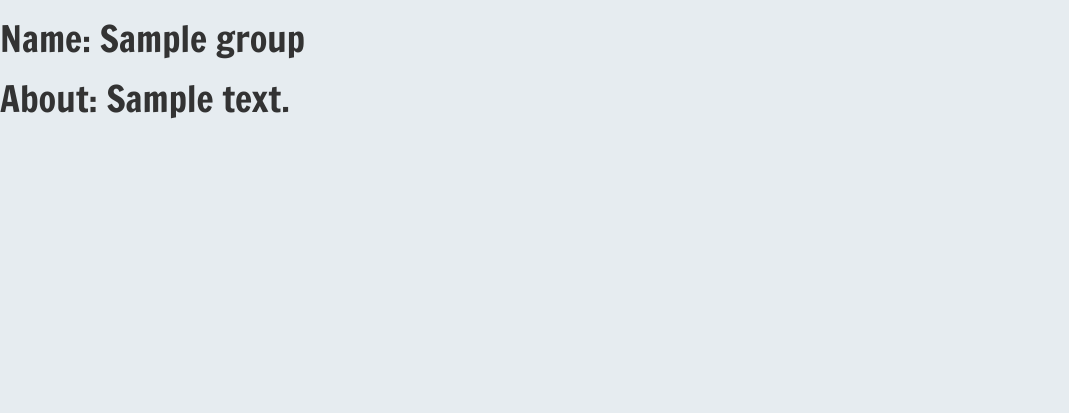
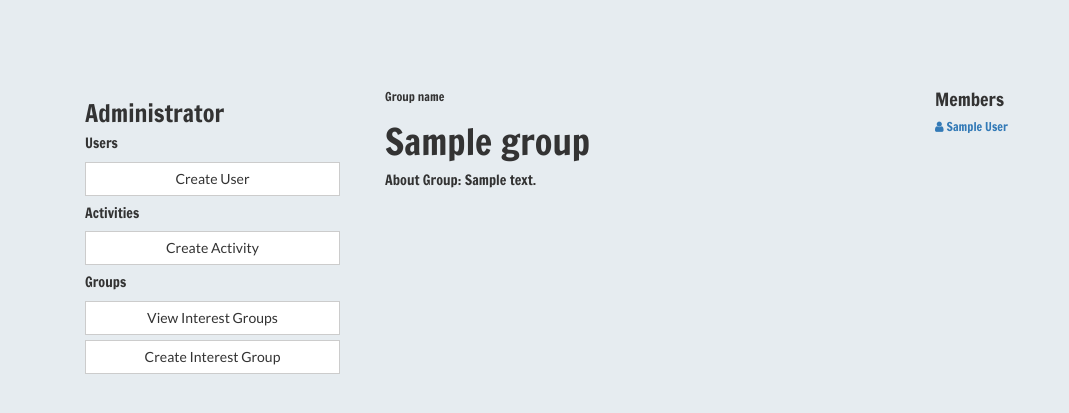
Before and after one commit to UBP-Project/pub, a Flask app: page /admin/groups/1 in a window 1280 px wide. Shown: the top 413 px of the page, without its empty margins (0-1069 px from the left). Run offline with Flask 2, Linux system fonts and the light colour scheme; tables that the repository leaves empty hold one stand-in row (values such as "Sample post"); some libraries are stand-ins or nearby versions.

Commit message:
Group pages

```diff
--- a/app/admin/views.py
+++ b/app/admin/views.py
@@ -2,7 +2,7 @@ from flask import render_template, flash, redirect, url_for
 from . import admin
 from .forms import CreateUserForm, CreateInterestGroupForm, CreateActivity
 from app import db
-from ..models import User, Interest_Group, Activity
+from ..models import User, Interest_Group, Activity, Membership
 
 @admin.route('/', methods=['GET'])
 def index():
@@ -23,12 +23,18 @@ def create_user():
 
 
 # group management
-@admin.route('/groups/<int:id>')
+@admin.route('/groups')
+def groups():
+    groups = Interest_Group.query.all()
+    return render_template('group/groups.html', groups=groups)
+
+@admin.route('/groups/<int:id>', methods=['GET', 'POST'])
 def view_group(id):
-    group = Interest_Group.query.filter_by(id=id).first()
-    if group is not None:
-        return render_template("group/view_group.html", group=group)
-    return redirect(url_for("admin.index"))
+    group = Interest_Group.query.get_or_404(id)
+    members = User.query \
+        .join(Membership, User.id==Membership.user_id) \
+        .filter(Membership.group_id==id, Membership.status != 0)
+    return render_template('group/view_group.html', group=group, members=members)
 
 @admin.route('/groups/create', methods=['GET', 'POST'])
 def create_interest_group():
@@ -44,6 +50,7 @@ def create_interest_group():
         flash("Success creating group")
         return redirect(url_for("admin.index"))
     return render_template('group/create.html', form=form)
+
 
 # activity management
 @admin.route('/activities/<int:id>')
--- a/app/templates/group/view_group.html
+++ b/app/templates/group/view_group.html
@@ -1,8 +1,29 @@
-{% extends "layout/base.html" %}
+{% if 'admin' in request.path %}
+    {% extends "/layout/admin_base.html" %}
+{% else %}
+    {% extends "/layout/base.html" %}
+{% endif %}
 
 {% block title %} {{ group["name"] }} {% endblock %}
 
 {% block content %}
-    <h1>Name: {{ group["name"] }}</h1>
-    <h1>About: {{ group["about"] }}</h1>
+    <div class="row">
+        <div class="col-md-8">
+            <h6>Group name</h6>
+            <h1>{{ group["name"] }}</h1>
+            <h5>About Group: {{ group["about"] }}</h5>
+        </div>
+
+        <div class="col-md-4">
+            <h4>Members</h4>
+            {% for member in members %}
+                <a class="">
+                    <h6><span class="fa fa-user"></span>
+                        {{ member['firstname'] }} {{ member['lastname'] }}
+                    </h6>
+                </a>
+            {% endfor %}
+        </div>
+        </div>
+    </div>
 {% endblock %}
--- a/app/templates/layout/admin_base.html
+++ b/app/templates/layout/admin_base.html
@@ -31,8 +31,16 @@
     <div class="row">
         <div class="col-md-3">
             <h3>Administrator</h3>
-            <a class="btn btn-default btn-block" href={{url_for('admin.create_user')}}>Create User</a>
+
+            <h5>Users</h5>
+            <a class="btn btn-default btn-block" href={{url_for('admin.create_user')}}>
+            Create User</a>
+
+            <h5>Activities</h5>
             <a class="btn btn-default btn-block" href={{url_for('admin.create_activity')}}>Create Activity</a>
+
+            <h5>Groups</h5>
+            <a class="btn btn-default btn-block" href={{url_for('admin.groups')}}>View Interest Groups</a>
             <a class="btn btn-default btn-block" href={{url_for('admin.create_interest_group')}}>Create Interest Group</a>
         </div>
         <div class="col-md-9">
```
Also changed, not shown: app/api_1_0/interest_groups.py (+21 -5 lines), app/models.py (+11 -0 lines), app/templates/activity/going.html (added, +15 -0 lines), app/templates/activity/interested.html (added, +15 -0 lines), app/templates/group/groups.html (added, +20 -0 lines), app/templates/group/members.html (added, +15 -0 lines).
